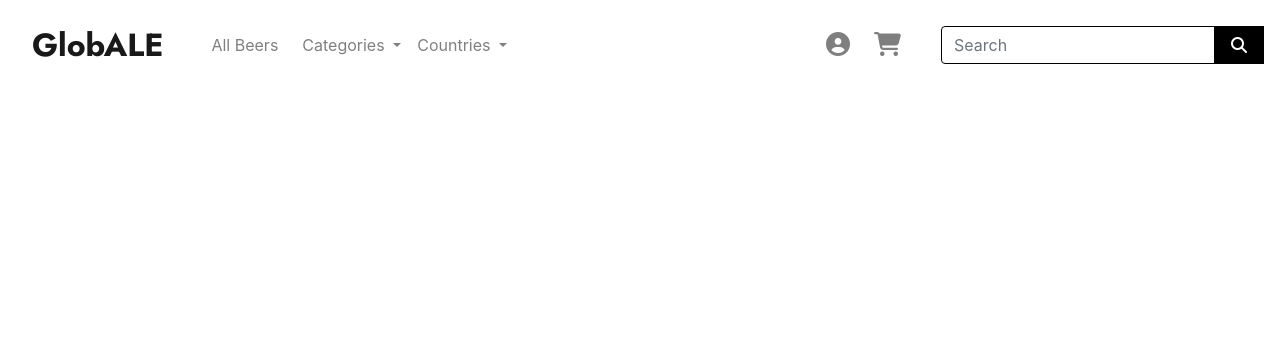
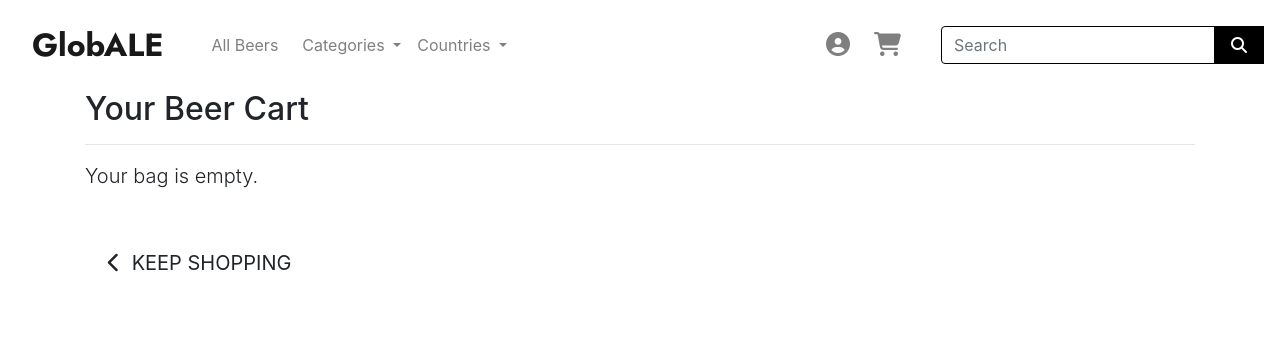
Before and after one commit to jonathanmeaney-lmk/globale_store, a Django app: page /cart/ in a window 1280 px wide. Shown: the top 350 px of the page. Run offline with Django 3.2, Linux system fonts and the light colour scheme; some libraries are stand-ins or nearby versions.

Commit message:
Added cart context and delivery logic

```diff
--- /dev/null
+++ b/cart/contexts.py
@@ -0,0 +1,30 @@
+from decimal import Decimal
+from django.conf import settings
+
+
+def cart_contents(request):
+
+    bag_items = []
+    total = 0
+    product_count = 0
+
+    if total < settings.FREE_DELIVERY_THRESHOLD:
+        delivery = total * Decimal(settings.STANDARD_DELIVERY_PERCENTAGE / 100)
+        free_delivery_delta = settings.FREE_DELIVERY_THRESHOLD - total
+    else:
+        delivery = 0
+        free_delivery_delta = 0
+
+    grand_total = delivery + total
+
+    context = {
+        'bag_items': bag_items,
+        'total': total,
+        'product_count': product_count,
+        'delivery': delivery,
+        'free_delivery_delta': free_delivery_delta,
+        'free_delivery_threshold': settings.FREE_DELIVERY_THRESHOLD,
+        'grand_total': grand_total,
+    }
+
+    return context
--- a/cart/templates/cart/cart.html
+++ b/cart/templates/cart/cart.html
@@ -9,4 +9,27 @@
         </div>
     </div>
 
+    <div class="container mb-2">
+        <div class="row">
+            <div class="col">
+                <h2>Your Beer Cart</h2>
+                <hr>
+            </div>
+        </div>
+        <div class="row">
+            <div class="col">
+                {% if bag_items %}
+                    <div class="table-responsive rounded"></div>
+                {% else %}
+                    <p class="lead mb-5">Your bag is empty.</p>
+                    <a href="{% url 'products' %}" class="btn btn-outline-black rounded-0 btn-lg">
+                        <span class="icon">
+                            <i class="fas fa-chevron-left"></i>
+                        </span>
+                        <span class="text-uppercase">Keep Shopping</span>
+                    </a>
+                {% endif %}
+            </div>
+        </div>
+    </div>
 {% endblock %}
--- a/globale_store/settings.py
+++ b/globale_store/settings.py
@@ -74,6 +74,7 @@ TEMPLATES = [
                 'django.template.context_processors.request',
                 'django.contrib.auth.context_processors.auth',
                 'django.contrib.messages.context_processors.messages',
+                'cart.contexts.cart_contents',
             ],
         },
     },
@@ -156,3 +157,6 @@ STATICFILES_DIRS = (os.path.join(BASE_DIR, 'static'),)
 
 MEDIA_URL = '/media/'
 MEDIA_ROOT = os.path.join(BASE_DIR, 'media')
+
+FREE_DELIVERY_THRESHOLD = 50
+STANDARD_DELIVERY_PERCENTAGE = 10
```
